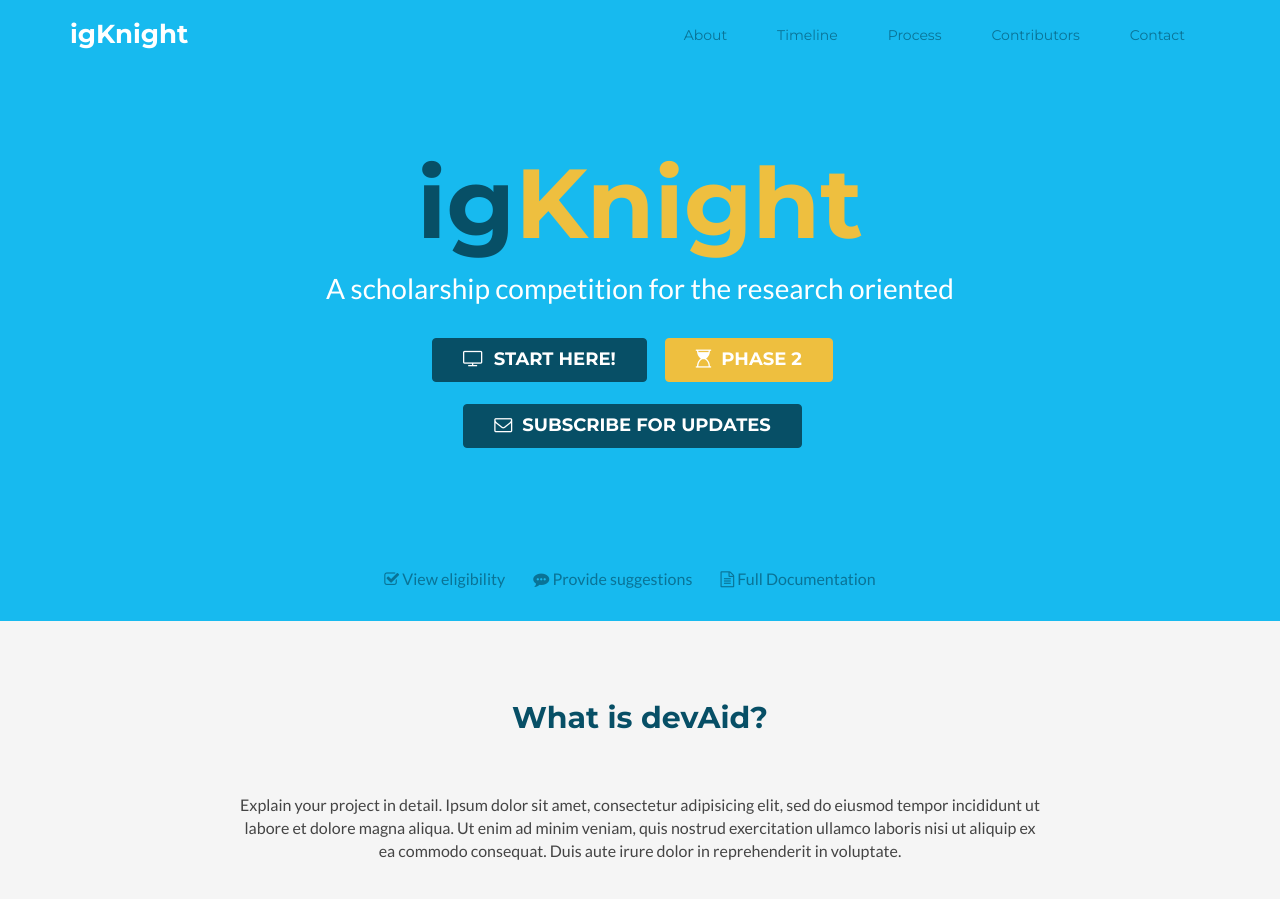
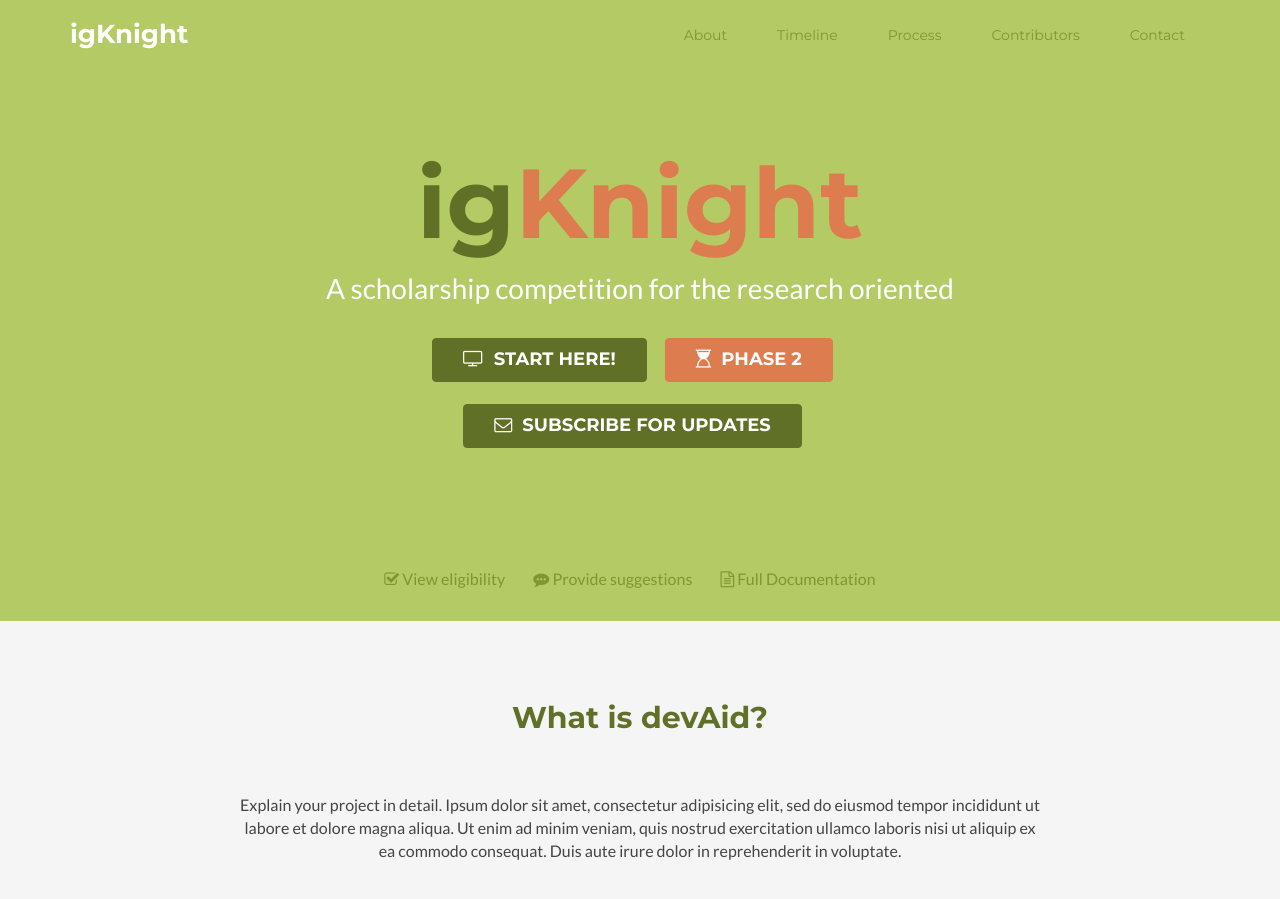
Before and after one commit to igknight/igknight.github.io, a Jekyll site: the page built from index.html, in a window 1280 px wide and 900 px high. Built offline with Jekyll 4.4.1, drawn with Linux system fonts in a browser that asks for light colours; nearby versions of some CDN libraries.

Commit message:
Checking out styles-2

```diff
--- a/_includes/head.html
+++ b/_includes/head.html
@@ -21,7 +21,7 @@
     <link rel="stylesheet" href="{{ site.baseurl }}public/plugins/font-awesome/css/font-awesome.css">
     <link rel="stylesheet" href="{{ site.baseurl }}public/plugins/prism/prism.css">
     <!-- Theme CSS -->
-    <link id="theme-style" rel="stylesheet" href="{{ site.baseurl }}public/css/styles.css">
+    <link id="theme-style" rel="stylesheet" href="{{ site.baseurl }}public/css/styles-2.css">
     <!-- HTML5 shim and Respond.js IE8 support of HTML5 elements and media queries -->
     <!--[if lt IE 9]>
       <script src="https://oss.maxcdn.com/libs/html5shiv/3.7.0/html5shiv.js"></script>
```
